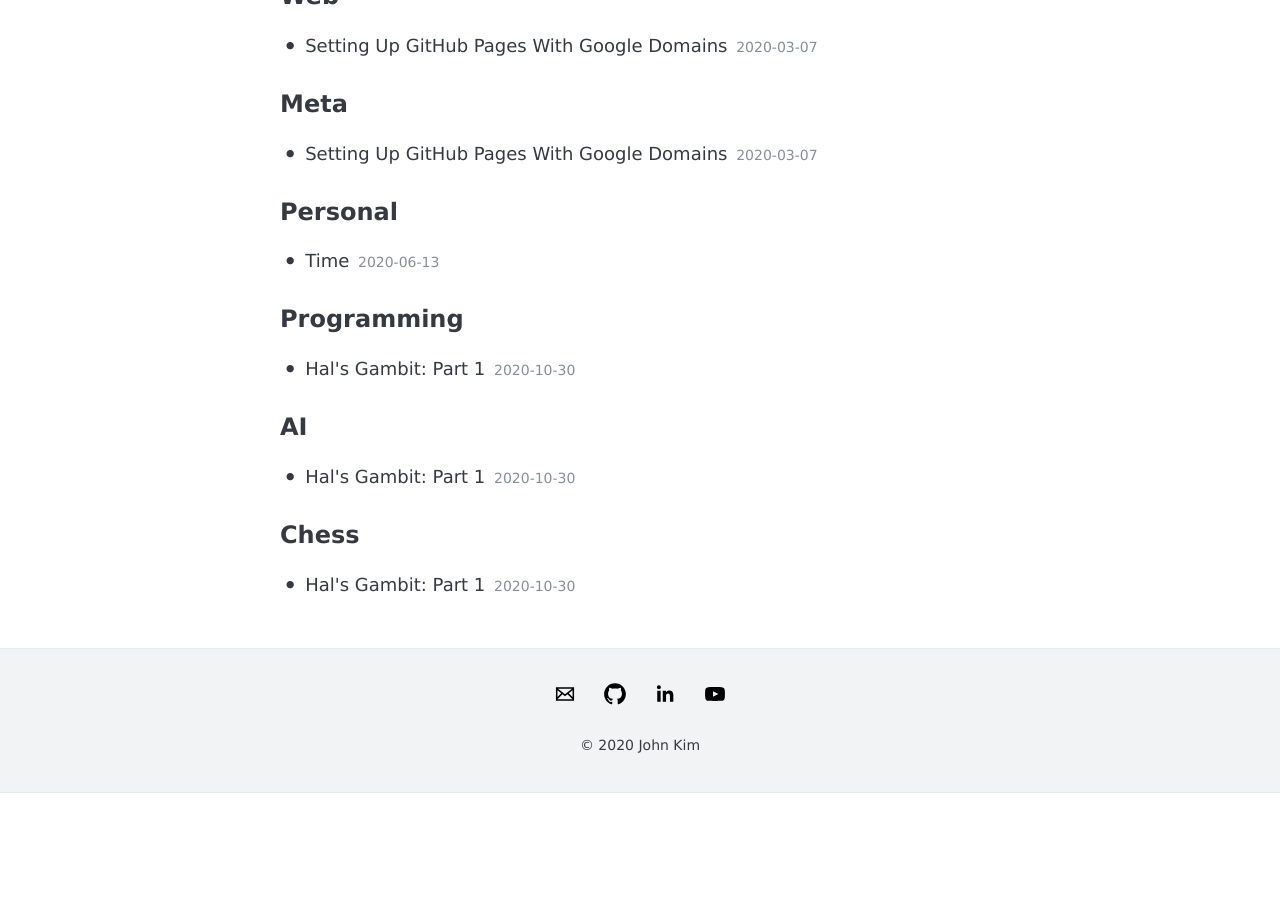
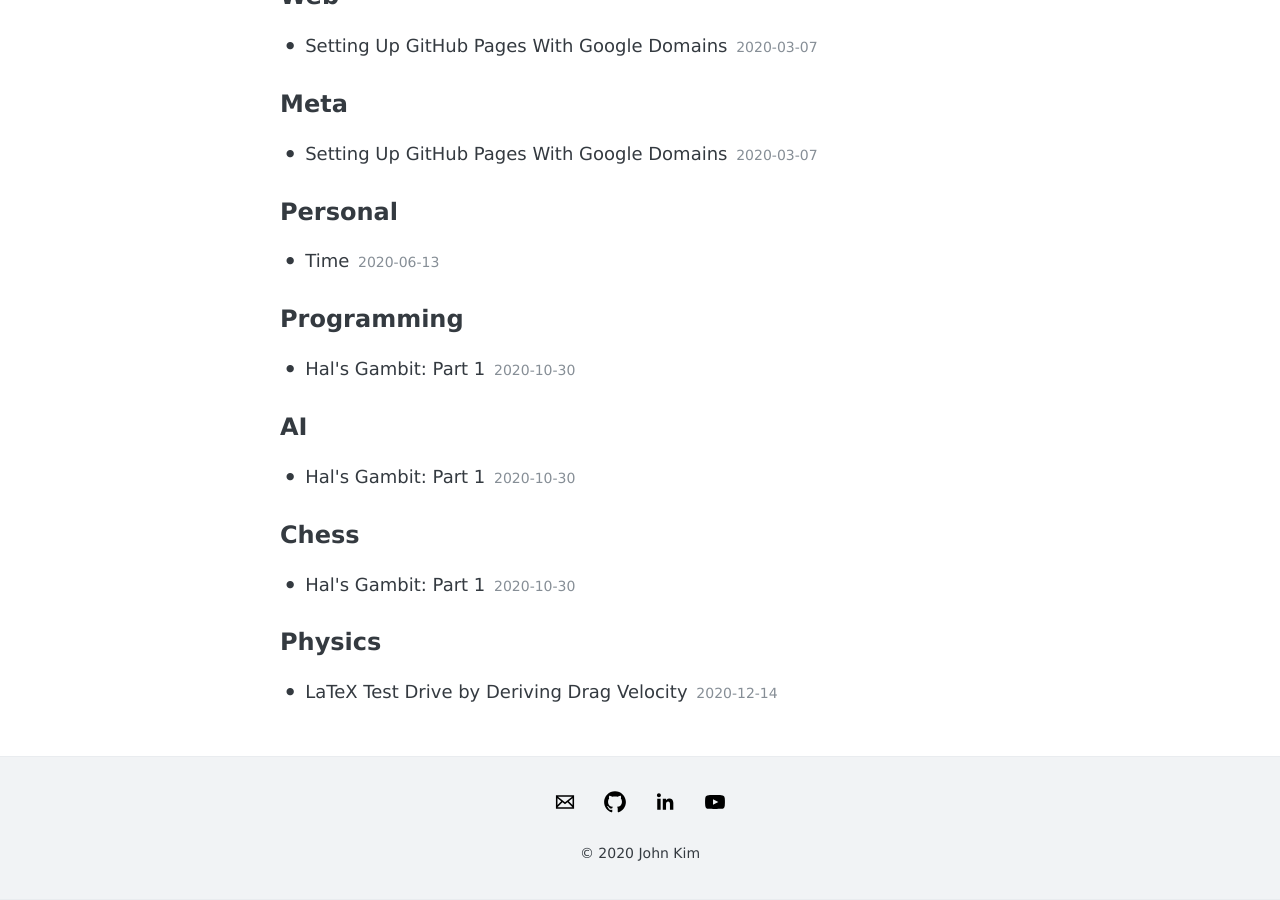
Before and after one commit to jkgh20/jkgh20.github.io, a Jekyll site: the page built from tags/index.html, in a window 1280 px wide and 900 px high, scrolled down 1018 px. Built offline with Jekyll 4.4.1, drawn with Linux system fonts in a browser that asks for light colours; before the commit the page ends 1811 px from its top, so only the background shows below that; some of the changed lines change nothing that is shown.

Commit message:
Add old physics notes

```diff
--- a/_layouts/default.html
+++ b/_layouts/default.html
@@ -1,4 +1,5 @@
 <!DOCTYPE html>
+<script type="text/javascript" src="http://cdn.mathjax.org/mathjax/latest/MathJax.js?config=TeX-AMS-MML_HTMLorMML"></script>
 <html>
   {% include head.html %}
   <body>
--- /dev/null
+++ b/_posts/2020-12-14-latex-test-drive-by-deriving-drag-velocity.md
@@ -0,0 +1,95 @@
+---
+layout: post
+title: "LaTeX Test Drive by Deriving Drag Velocity"
+tags: [Physics]
+---
+
+I've been doing some winter cleaning around the house and found my old high school physics notes the other day.
+I found this to be a good excuse to whip out some LaTeX and install [MathJax](https://www.mathjax.org/) on this blog!
+The derivation of the velocity function describing a falling mass encountering air resistance was my first foray into actually applying calculus in physics, and the beauty of that relationship has always stuck with me.
+
+Let's start by stating Newton's 2nd law:
+
+$$\sum F = ma$$
+
+We can decompose $$\sum F$$ into its constituent forces: gravity and air resistance (drag). Let's represent air resistance as a function of how fast the mass is moving multiplied by a linear constant:
+
+$$F_{gravity} - F_{drag} = mg - kv = ma$$
+
+This is the corresponding free-body diagram. Note that "down" is marked positive for simplicity:
+
+![2020-12-14-free-body-diagram](../images/2020-12-14-free-body-diagram.png)
+
+<!--more-->
+
+Let's start the derivation by dividing out the mass from all quantities:
+
+$$g - \frac{kv}{m} = a$$
+
+Rewrite the acceleration as the change in velocity over change in time:
+
+$$g - \frac{kv}{m} = \frac{dv}{dt}$$
+
+Separate out velocity and time:
+
+$$dt = \frac{1}{g - \frac{kv}{m}} \, dv $$
+
+Begin integrating. Assume $$v_0$$ to be $$0$$, i.e. the object starts from rest:
+
+$$\int_{0}^{t} dt = \int_{0}^{v} \frac{1}{g - \frac{kv}{m}} \, dv $$
+
+Evaluating the left side is trivial:
+
+$$t = \int_{0}^{v} \frac{1}{g - \frac{kv}{m}} \, dv$$
+
+To evaluate the right side, let's do some substitution. Let $$u$$ equal the denominator:
+
+$$u = g - \frac{kv}{m}$$
+
+From which we can get $$dv$$:
+
+$$\frac{du}{dv} = -\frac{k}{m}$$
+
+$$dv = -\frac{m}{k} \, du$$
+
+We also need to obtain the bounds of our new integral. We already defined $$u$$ above, so we only need to find $$u_0$$. Recall that $$v_0 = 0$$:
+
+$$u_0 = g - \frac{kv}{m} = g - \frac{k \cdot 0}{m} = g$$
+
+We can now use $$u$$, $$du$$, and their bounds of integration:
+
+$$t = -\frac{m}{k} \int_{u_0 = g}^{u = g - \frac{kv}{m}} \frac{1}{u} \, du$$
+
+Evaluate the integral:
+
+$$t = -\frac{m}{k} \Big[ ln(u) \, \Big|_g^{g - \frac{kv}{m}}$$
+
+$$t = -\frac{m}{k} \Big( ln \Big( g - \frac{kv}{m} \Big) - ln(g) \Big)$$
+
+Rearrange terms, combine the natural log expressions, and simplify:
+
+$$-\frac{kt}{m} = ln \Big( g - \frac{kv}{m} \Big) - ln(g)$$
+
+$$-\frac{kt}{m} = ln \bigg( \frac{g - \frac{kv}{m}}{g} \bigg)$$
+
+$$-\frac{kt}{m} = ln \Big( 1 - \frac{kv}{mg} \Big)$$
+
+Exponentiate each side with the exponential function:
+
+$$e^{-\frac{kt}{m}} = 1 - \frac{kv}{mg}$$
+
+Finally, we can get the velocity as a function of time:
+
+$$\frac{kv}{mg} = 1 - e^{-\frac{kt}{m}}$$
+
+$$v(t) = \frac{mg}{k} \Big(1 - e^{-\frac{kt}{m}} \Big)$$
+
+From our initial $$\sum F$$ equation, we could directly find the terminal velocity, the point at which the net forces acting on the mass is equal to $$0$$:
+
+$$mg - kv = 0$$
+
+$$v = \frac{mg}{k}$$
+
+We can also arrive at the same conclusion using our derived velocity function.
+An exponential function with a negative exponent term tends toward $$0$$ as $$t$$ gets larger.
+According to our function, we'll similarly be left with $$v = \frac{mg}{k}$$, since the limit of $$e^{-\frac{kt}{m}}$$ as $$t$$ approaches infinity is 0.
```
Also changed, not shown: images/2020-12-14-free-body-diagram.png (added).
